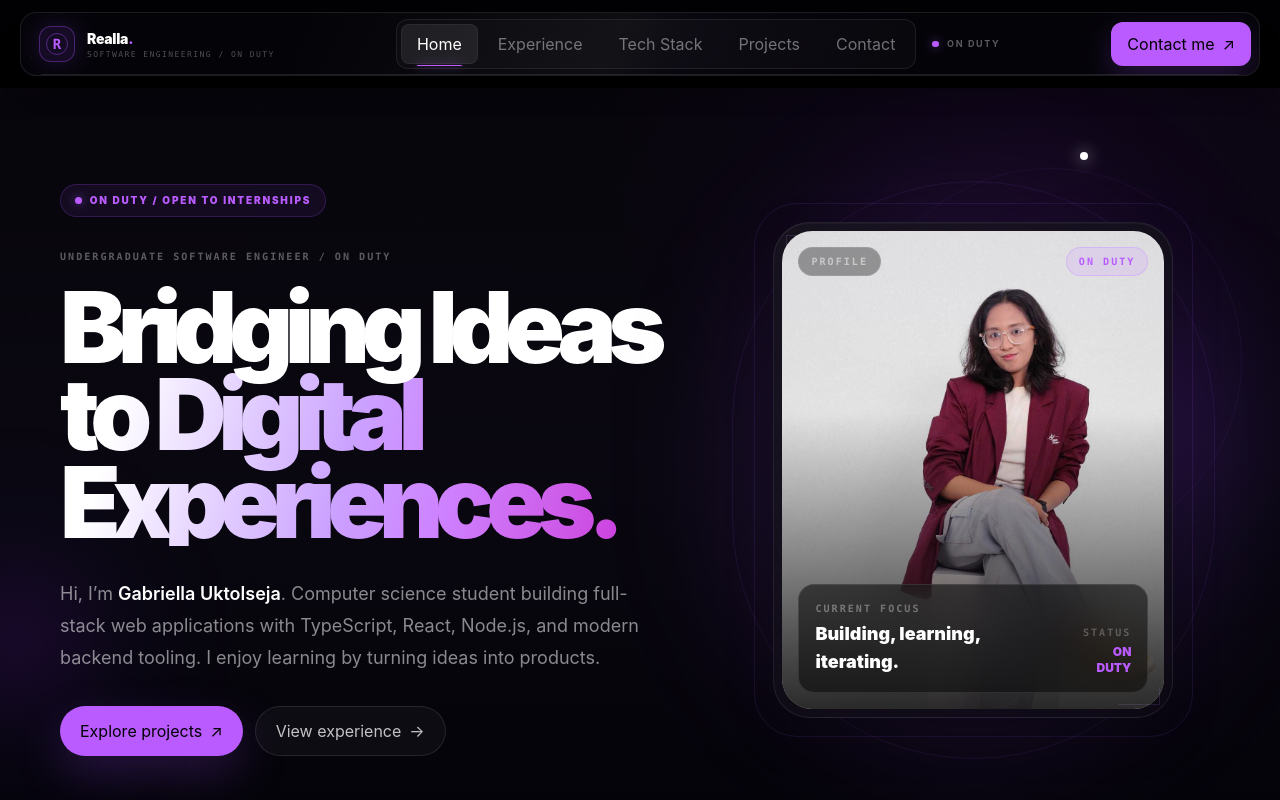
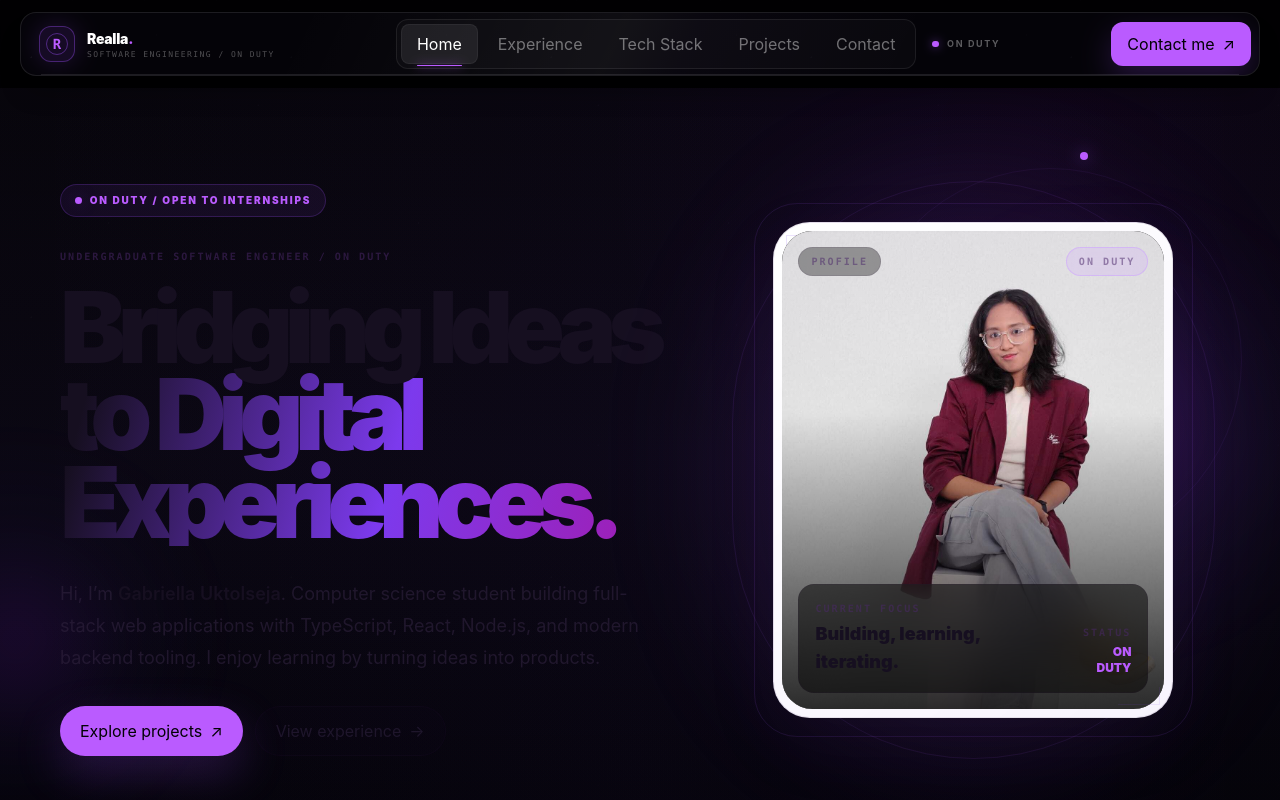
Before and after one commit to EllaUktolseja/Serverless-Realla-Website, a React (Vite) app in the folder apps/web/: page / in a window 1280 px wide. Shown: the top 800 px of the page. Built offline with nearby package versions, Linux system fonts and the light colour scheme.

Commit message:
feat(ui): shift hero to starlight

```diff
--- a/apps/web/src/sections/Hero.tsx
+++ b/apps/web/src/sections/Hero.tsx
@@ -18,12 +18,12 @@ function Hero() {
     "I build thoughtful full-stack web applications while continuously strengthening my software engineering fundamentals.";
 
   return (
-    <section id="hero" className="space-section min-h-[calc(100svh-5.5rem)]">
+    <section id="hero" className="space-section starlight-section min-h-[calc(100svh-5.5rem)]">
       <div className="nebula pointer-events-none -right-20 top-24 size-[30rem]" />
       <div className="nebula pointer-events-none left-[-12rem] top-[45%] size-[26rem]" />
       <div className="hero-orbit pointer-events-none absolute right-[3%] top-20 size-96 rounded-full border border-primary/12" />
       <div className="hero-orbit hero-orbit-delay pointer-events-none absolute right-[7%] top-28 size-72 rounded-full border border-primary/10" />
-      <div className="pointer-events-none absolute right-[15%] top-16 hidden size-2 rounded-full bg-white shadow-[0_0_16px_rgba(255,255,255,0.75)] lg:block" />
+      <div className="pointer-events-none absolute right-[15%] top-16 hidden size-2 rounded-full bg-primary shadow-[0_0_16px_oklch(0.69_0.28_300_/_0.4)] lg:block" />
 
       <div className="space-container grid items-center gap-12 px-5 py-14 sm:px-7 sm:py-20 lg:grid-cols-[1.1fr_0.9fr] lg:gap-16 lg:px-10 lg:py-24">
         <div className="max-w-3xl">
@@ -39,17 +39,17 @@ function Hero() {
           </Reveal>
 
           <Reveal delay={130}>
-            <h1 className="mt-5 max-w-4xl text-[3.35rem] font-black leading-[0.88] tracking-[-0.085em] text-white sm:text-6xl lg:text-[6.2rem]">
+            <h1 className="mt-5 max-w-4xl text-[3.35rem] font-black leading-[0.88] tracking-[-0.085em] text-[#160f20] sm:text-6xl lg:text-[6.2rem]">
               Bridging Ideas
-              <span className="block bg-[linear-gradient(105deg,#fff_10%,oklch(0.79_0.16_300)_48%,oklch(0.61_0.26_325))] bg-clip-text text-transparent">
+              <span className="block bg-[linear-gradient(105deg,#160f20_5%,#7c3aed_55%,#a21caf)] bg-clip-text text-transparent">
                 to Digital Experiences.
               </span>
             </h1>
           </Reveal>
 
           <Reveal delay={210}>
-            <p className="mt-7 max-w-2xl text-base leading-7 text-white/53 sm:mt-8 sm:text-lg sm:leading-8">
-              Hi, I’m <span className="font-semibold text-white">{name}</span>. {bio}
+            <p className="mt-7 max-w-2xl text-base leading-7 text-[#2f223e]/62 sm:mt-8 sm:text-lg sm:leading-8">
+              Hi, I’m <span className="font-semibold text-[#160f20]">{name}</span>. {bio}
             </p>
           </Reveal>
 
@@ -58,7 +58,7 @@ function Hero() {
               <a href="/projects" className="hud-button inline-flex items-center gap-2 rounded-full bg-primary px-5 py-3 text-sm font-black text-primary-foreground shadow-[0_18px_45px_oklch(0.69_0.28_300_/_0.18)] transition hover:-translate-y-1">
                 Explore projects <span aria-hidden>↗</span>
               </a>
-              <a href="/experience" className="inline-flex items-center gap-2 rounded-full border border-white/10 bg-white/[0.035] px-5 py-3 text-sm font-bold text-white/75 transition hover:-translate-y-1 hover:border-primary/25 hover:text-white">
+              <a href="/experience" className="inline-flex items-center gap-2 rounded-full border border-white/10 bg-[#3f245c]/[0.035] px-5 py-3 text-sm font-bold text-[#261b35]/76 transition hover:-translate-y-1 hover:border-primary/25 hover:text-[#160f20]">
                 View experience <span aria-hidden>→</span>
               </a>
             </div>
```
